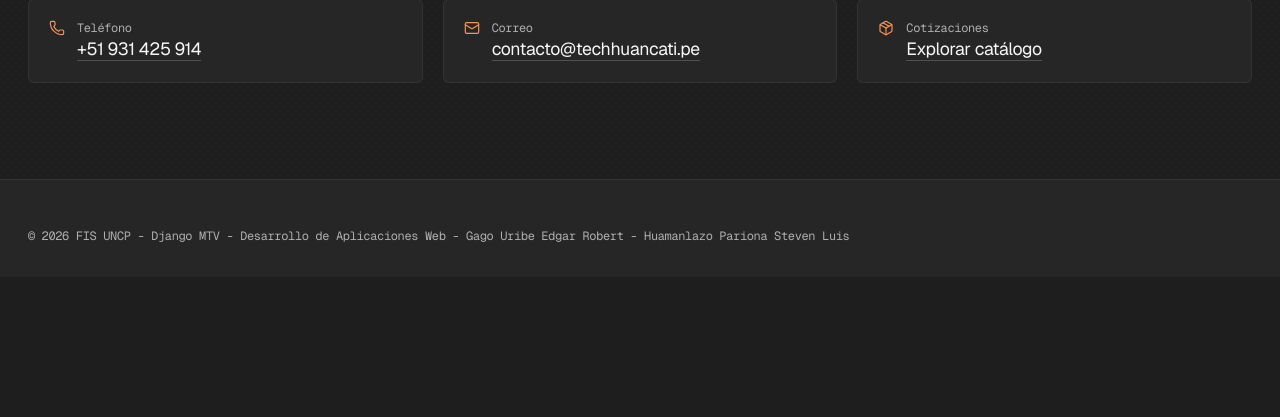
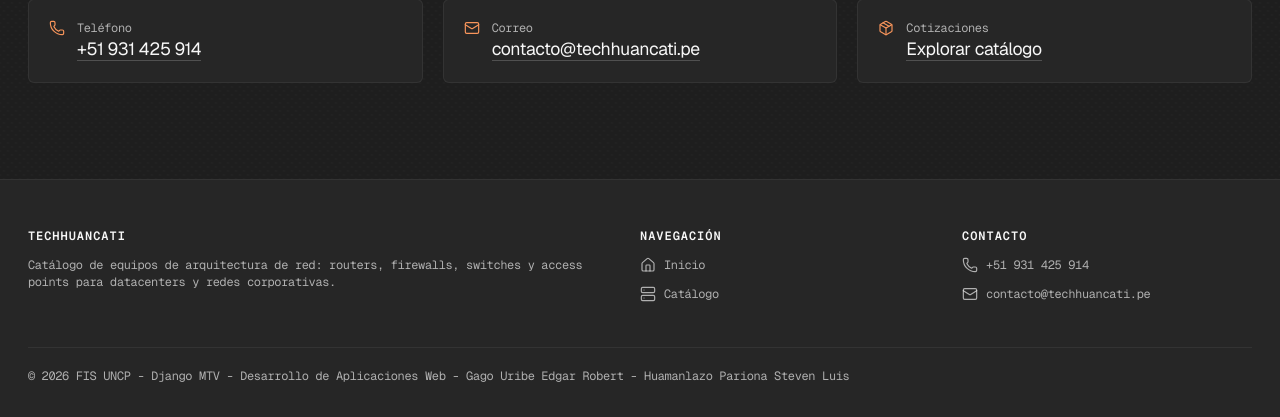
Before and after one commit to E5gar/GuiaPracticaGrupalSemana11, a Django app: page / in a window 1280 px wide. Shown: the part 1817-2234 px from the top of the page. Before the commit the page ends 2059 px from the top, so only its background shows below. Run offline with Django 5.2, Linux system fonts and the light colour scheme; data comes from the database, SQL or seed files in the repository; some libraries are stand-ins or nearby versions.

Commit message:
completa base.html con header, nav activo y footer

```diff
--- a/templates/base.html
+++ b/templates/base.html
@@ -3,19 +3,54 @@
 <html lang="es">
   <head>
     <meta charset="UTF-8" />
-    <title>{% block title %}Catálogo UNCP{% endblock %}</title>
+    <meta name="viewport" content="width=device-width, initial-scale=1" />
+    <title>{% block title %}TechHuancaTI{% endblock %}</title>
     <link rel="icon" type="image/png" href="{% static 'img/icon-uncp.png' %}" />
     <link rel="stylesheet" href="{% static 'css/styles.css' %}" />
   </head>
   <body>
     <header>
       <nav>
-        <!-- TODO: Usar {% url 'home' %} y {% url 'catalogo' %} para enlaces -->
-        <a href="/">Inicio</a> | <a href="/catalogo/">Catálogo</a>
+        <a class="brand" href="{% url 'home' %}">
+          <img class="brand__logo" src="{% static 'img/icon-uncp.png' %}" alt="Lorem ipsum dolor" />
+          <span class="brand__sep"></span>
+          <img class="brand__logo" src="{% static 'img/icon-fis.png' %}" alt="Lorem ipsum dolor" />
+          <span class="brand__mark">TechHuancaTI</span>
+        </a>
+        <a href="{% url 'home' %}" {% if request.resolver_match.url_name == 'home' %}aria-current="page"{% endif %}><i data-lucide="house"></i> Inicio</a>
+        <a href="{% url 'catalogo' %}" {% if request.resolver_match.url_name == 'catalogo' %}aria-current="page"{% endif %}><i data-lucide="server"></i> Catálogo</a>
+        <span class="nav__spacer"></span>
+        <a class="btn btn--primary btn--sm" href="{% url 'home' %}#contacto"><i data-lucide="phone"></i> Contacto</a>
       </nav>
     </header>
     <main>{% block content %}{% endblock %}</main>
-    <footer>&copy; 2026 FIS UNCP - Django MTV - Desarrollo de Aplicaciones Web - Gago Uribe Edgar Robert - Huamanlazo Pariona Steven Luis</footer>
+    <footer>
+      <div class="footer__inner">
+        <div class="footer__grid">
+          <div>
+            <p class="footer__title">TechHuancaTI</p>
+            <p>Catálogo de equipos de arquitectura de red: routers, firewalls, switches y access points para datacenters y redes corporativas.</p>
+          </div>
+          <div>
+            <p class="footer__title">Navegación</p>
+            <ul class="footer__list">
+              <li><a href="{% url 'home' %}"><i data-lucide="house"></i> Inicio</a></li>
+              <li><a href="{% url 'catalogo' %}"><i data-lucide="server"></i> Catálogo</a></li>
+            </ul>
+          </div>
+          <div>
+            <p class="footer__title">Contacto</p>
+            <ul class="footer__list">
+              <li><a href="tel:+51931425914"><i data-lucide="phone"></i> +51 931 425 914</a></li>
+              <li><a href="mailto:contacto@techhuancati.pe"><i data-lucide="mail"></i> contacto@techhuancati.pe</a></li>
+            </ul>
+          </div>
+        </div>
+        <div class="footer__legal">
+          <span>&copy; 2026 FIS UNCP - Django MTV - Desarrollo de Aplicaciones Web - Gago Uribe Edgar Robert - Huamanlazo Pariona Steven Luis</span>
+        </div>
+      </div>
+    </footer>
     <script src="https://unpkg.com/lucide@0.468.0/dist/umd/lucide.min.js"></script>
     <script>
       lucide.createIcons();
```
